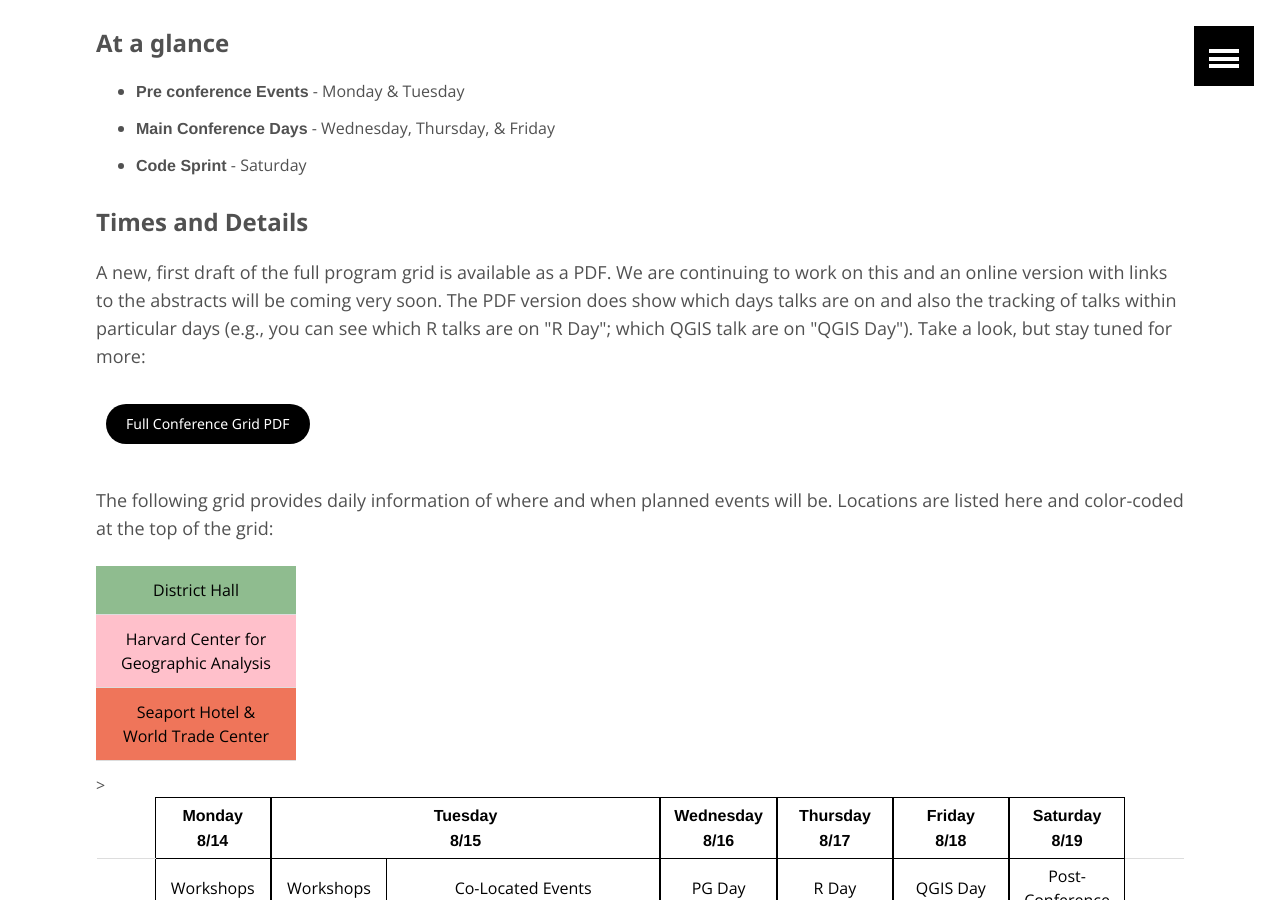
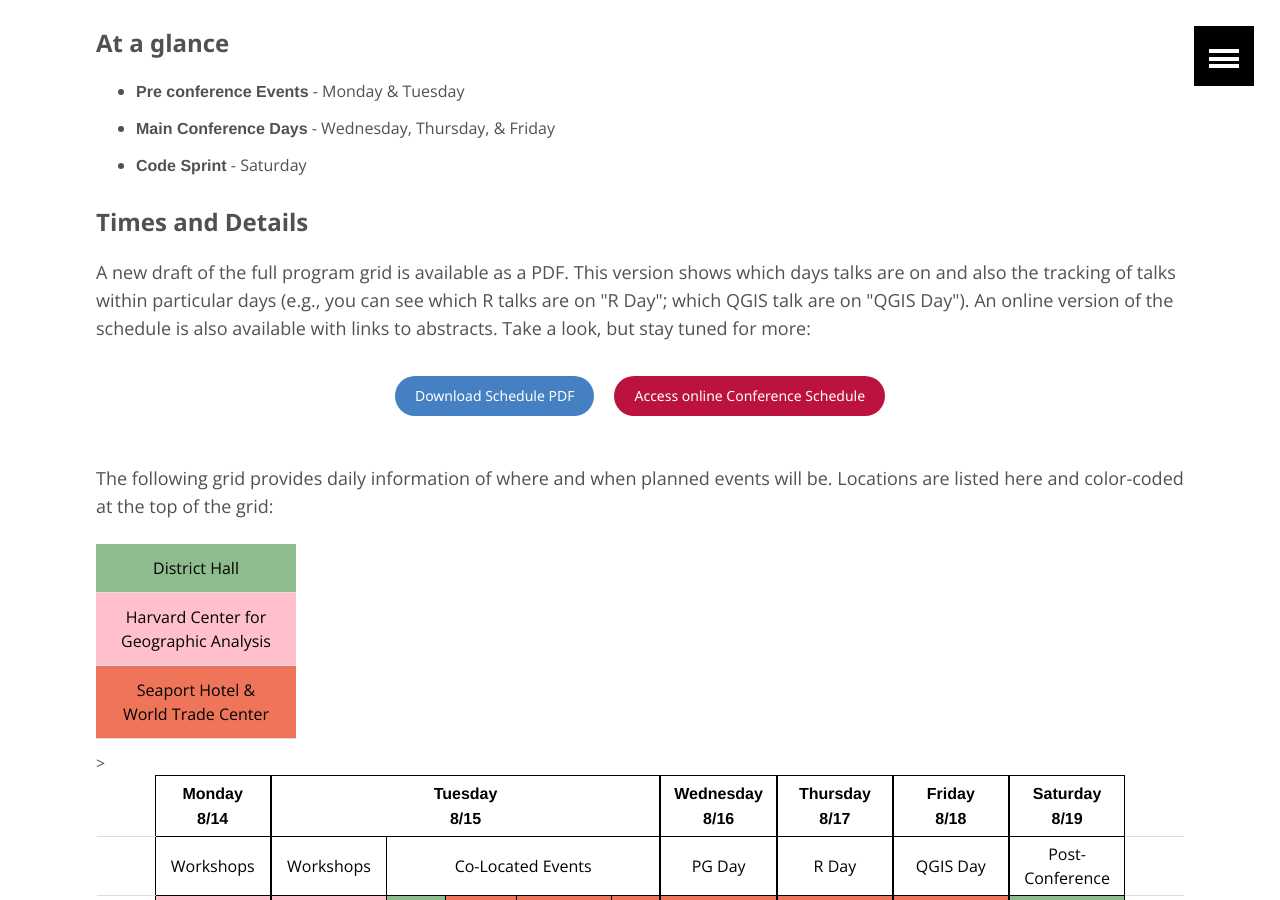
Before and after one commit to AvidGeo/foss4g2017-dev, a Jekyll site: the page built from program/index.html, in a window 1280 px wide and 900 px high, scrolled down 385 px. Built offline with Jekyll 4.4.1, drawn with Linux system fonts in a browser that asks for light colours; some of the changed text lies outside the part shown.

Commit message:
add online conference schedule links

```diff
--- a/_includes/header.html
+++ b/_includes/header.html
@@ -14,7 +14,7 @@
           <a href="{{ site.baseurl }}/program/" class="dropbtn">Program</a>
           <div class="dropdown-content">
             <a href="{{ site.baseurl }}/#keynote">Keynote Speakers</a>
-            <a href="{{ site.baseurl }}/accepted-presentations">Presentations</a>
+            <a href="http://foss4g.guide/">Schedule</a>
             <a href="{{ site.baseurl }}/workshops">Workshops</a>
             <a href="{{ site.baseurl }}/academic-papers">Academic Papers</a>
             <a href="{{ site.baseurl }}/B2B">B2B</a>
--- a/_layouts/home.html
+++ b/_layouts/home.html
@@ -45,9 +45,9 @@
                 </div>
                 <div class="feature-inner feature-main welcome-dates">
                     <!-- <p style="margin-bottom: 6px">Help select main conference presentations!</p> -->
-                    <p style="padding-top:10px; margin-bottom:3px;"><strong><a href="https://attendify.com/app/65wqqv/" style="color:#BB133E;">Download the Conference App</a></strong></p>
-                    <br/>
-                    <!-- <p><strong><a href="https://www.paypal.com/cgi-bin/webscr?cmd=_s-xclick&hosted_button_id=BHVFTPSGFS99W" style="color:#15317E;">Please consider a small donation to help the OSGeo Travel Grant Program for FOSS4G</a></strong></p> -->
+                    <p style="padding-top:10px; margin-bottom:10px;"><strong><a href="https://attendify.com/app/65wqqv/" style="color:#BB133E;">Download the Conference App</a></strong></p>
+                    <p><strong><a href="http://foss4g.guide/" style="color:#4480C2">Access online Conference Schedule</a></strong></p>
+
                     <h2 id="head-feature" style="padding:1px;">Key Dates</h2>
                     <table id="welcome-table">
                         <tr>
--- a/program/index.html
+++ b/program/index.html
@@ -13,8 +13,8 @@ image:
         <li><strong>Code Sprint</strong> - Saturday</li>
     </ul>
     <h4>Times and Details</h4>
-    <p>A new, first draft of the full program grid is available as a PDF. We are continuing to work on this and an online version with links to the abstracts will be coming very soon. The PDF version does show which days talks are on and also the tracking of talks within particular days (e.g., you can see which R talks are on "R Day"; which QGIS talk are on "QGIS Day"). Take a look, but stay tuned for more:</p>
-    <a href="../program/foss4g-schedule-7.14.pdf" class="btn">Full Conference Grid PDF</a>
+    <p>A new draft of the full program grid is available as a PDF. This version shows which days talks are on and also the tracking of talks within particular days (e.g., you can see which R talks are on "R Day"; which QGIS talk are on "QGIS Day"). An online version of the schedule is also available with links to abstracts. Take a look, but stay tuned for more:</p>
+    <p align="center"><a href="../program/foss4g-schedule-7.14.pdf" class="btn" style="background-color:#4480C2">Download Schedule PDF</a><a href="http://foss4g.guide/" class="btn" style="background-color:#BB133E;">Access online Conference Schedule</a></p>
     <p>The following grid provides daily information of where and when planned events will be. Locations are listed here and color-coded at the top of the grid:</p>
 
     <table style="width:200px;text-align:center;color:black;">
@@ -105,7 +105,7 @@ image:
 
     <h3>Main Program Details</h3>
 
-    <p><a href="../accepted-presentations/" class="btn">See the list of Presentations</a></p>
+  <!--  <p><a href="../accepted-presentations/" class="btn">See the list of Presentations</a></p> -->
 
     <div>
         <h4 align="right">Origins of Accepted Presenters</h4>
```
